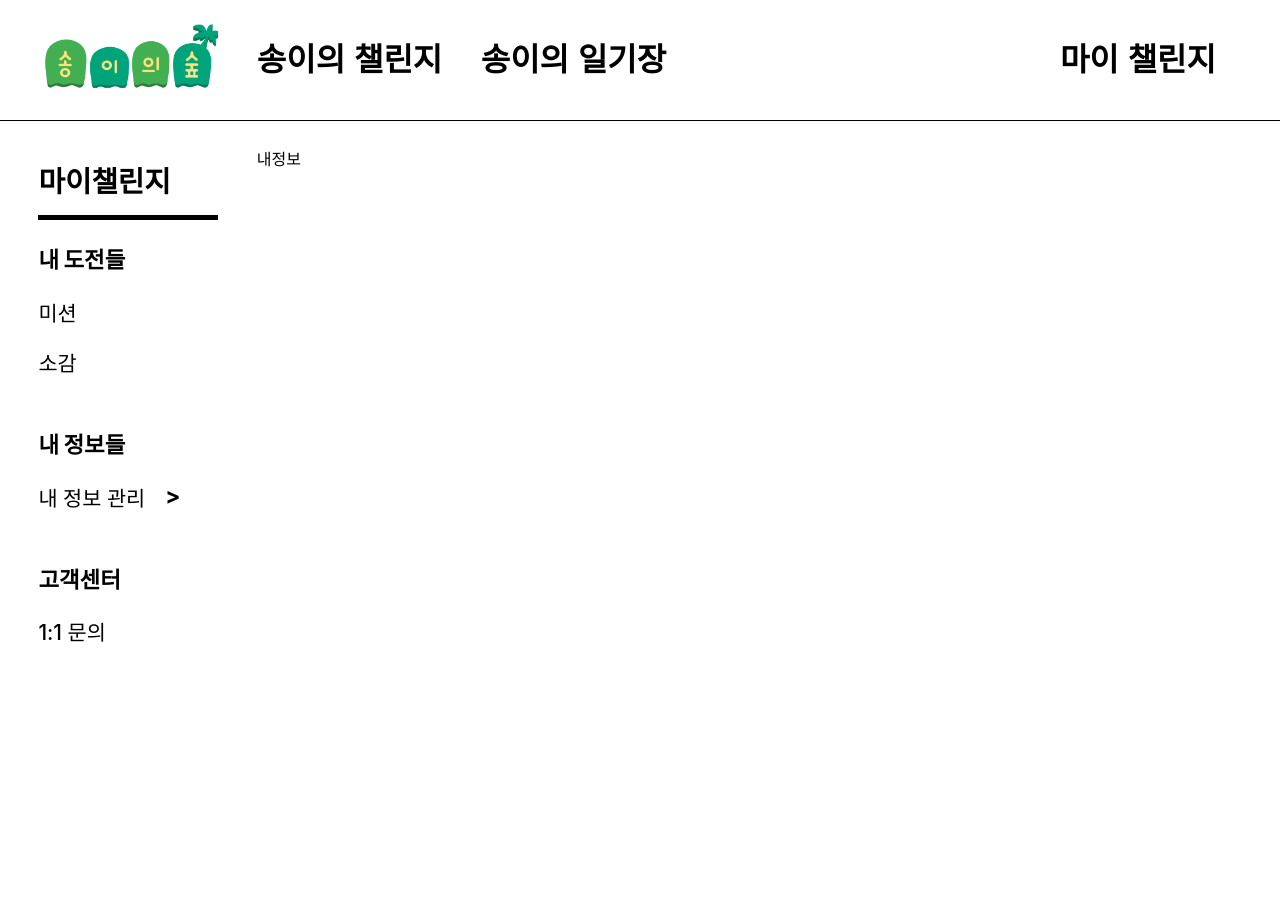
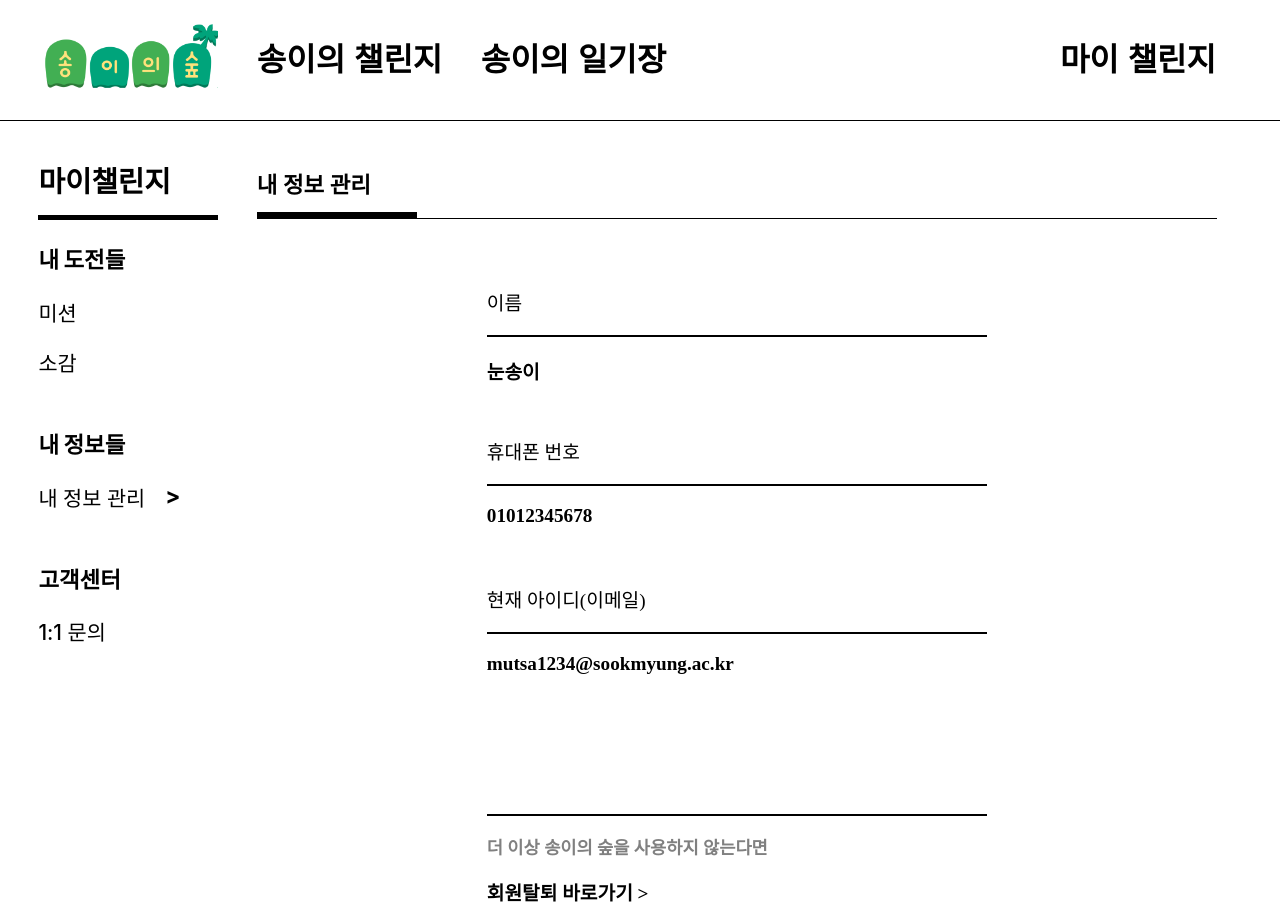
Before and after one commit to Songyee-Challenge/FE, a React (Create React App) app: page /my/info in a window 1280 px wide. Before the commit the page ends 800 px from the top, so only its background shows below. Built offline with nearby package versions, Linux system fonts and the light colour scheme; a web font is replaced by a local one.

Commit message:
[feat] MyInfo 페이지 완성

```diff
--- a/src/pages/MyInfo.jsx
+++ b/src/pages/MyInfo.jsx
@@ -1,10 +1,77 @@
 import React from "react";
+import styled from "styled-components";
+
+const Wrapper = styled.div`
+  padding-top: 37px;
+  font-family: "Pretendard";
+`;
+
+const Info = styled.div`
+  font-size: 1.4rem;
+  border-bottom: 6px solid black;
+  font-weight: bolder;
+  height: 45px;
+  width: 160px;
+`;
+
+const InfoBox = styled.div`
+  border-top: 1px solid black;
+  width: 75vw;
+`;
+
+const Box = styled.div`
+  margin: 0 auto;
+  padding-top: 50px;
+  width: 500px;
+`;
+
+const Txt = styled.p`
+  font-size: 1.2rem;
+`;
+
+const Container = styled.div`
+  width: 100%;
+  height: 80px;
+  border-top: 0.06cm solid black;
+  font-weight: bold;
+`;
+
+const Quit = styled.div`
+  width: 100%;
+  height: 100px;
+  border-top: 0.06cm solid black;
+  font-weight: bold;
+  margin-top: 100px;
+  font-size: 1.1rem;
+`;
 
 const MyInfo = () => {
   return (
-    <div>
-      <p>내정보</p>
-    </div>
+    <Wrapper>
+      <Info>내 정보 관리</Info>
+      <InfoBox>
+        <Box>
+          <Txt>이름</Txt>
+          <Container>
+            <Txt>눈송이</Txt>
+          </Container>
+          <Txt>휴대폰 번호</Txt>
+          <Container>
+            <Txt>01012345678</Txt>
+          </Container>
+          <Txt>현재 아이디(이메일)</Txt>
+          <Container>
+            <Txt>mutsa1234@sookmyung.ac.kr</Txt>
+          </Container>
+          <Quit>
+            <p style={{ color: "grey" }}>
+              더 이상 송이의 숲을 사용하지 않는다면
+            </p>
+            <Txt>회원탈퇴 바로가기 &gt;</Txt>
+          </Quit>
+        </Box>
+      </InfoBox>
+    </Wrapper>
   );
 };
 
--- a/src/pages/MyMission.jsx
+++ b/src/pages/MyMission.jsx
@@ -6,6 +6,7 @@ import { useNavigate } from "react-router-dom";
 
 const Wrapper = styled.div`
   padding-top: 15px;
+  font-family: "Pretendard";
 `;
 
 const Mission = styled.div`
@@ -52,32 +53,32 @@ const TitleBox = styled.div`
 `;
 
 const Sub = styled.p`
-  font-size: 1.1rem;
+  font-size: 1rem;
   font-weight: bold;
   margin-bottom: -20px;
 `;
 
 const Title = styled.p`
-  font-size: 1.7rem;
+  font-size: 1.5rem;
   font-weight: 900;
 `;
 
 const MissionNum = styled.p`
-  font-size: 1.4rem;
+  font-size: 1.2rem;
   font-weight: 900;
   margin-top: 15px;
 `;
 
 const Number = styled.span`
   padding: 10px;
-  font-size: 2rem;
+  font-size: 1.8rem;
 `;
 
 const Btn = styled.button`
-  width: 240px;
-  height: 50px;
+  width: 230px;
+  height: 45px;
   background-color: white;
-  font-size: 20px;
+  font-size: 18px;
   font-weight: 900;
   border: 3px solid black;
   margin-top: 20px;
@@ -87,7 +88,7 @@ const Btn = styled.button`
 
 const CheckDiv = styled.div`
   display: flex;
-  font-size: 1.3rem;
+  font-size: 1.1rem;
 `;
 
 const Date = styled.p`
--- a/src/pages/MyReview.jsx
+++ b/src/pages/MyReview.jsx
@@ -1,9 +1,9 @@
 import React from "react";
 import styled from "styled-components";
-import { useNavigate } from "react-router-dom";
 
 const Wrapper = styled.div`
   padding-top: 37px;
+  font-family: "Pretendard";
 `;
 
 const Review = styled.div`
@@ -42,7 +42,7 @@ const TxtDiv = styled.div`
 `;
 
 const Txt = styled.p`
-  font-size: 1.2rem;
+  font-size: 1.1rem;
   font-weight: 500;
   padding: 0px 30px;
 `;
@@ -54,11 +54,11 @@ const BtnBox = styled.div`
 `;
 
 const Btn = styled.button`
-  font-size: 1.2rem;
+  font-size: 1.1rem;
   border: 2px solid black;
   background-color: white;
-  width: 80px;
-  height: 50px;
+  width: 75px;
+  height: 45px;
   font-weight: bolder;
 `;
 
@@ -71,7 +71,6 @@ const Num = styled.p`
 `;
 
 const MyReview = () => {
-  const navigate = useNavigate();
   return (
     <Wrapper>
       <Review>챌린지 소감</Review>
```
